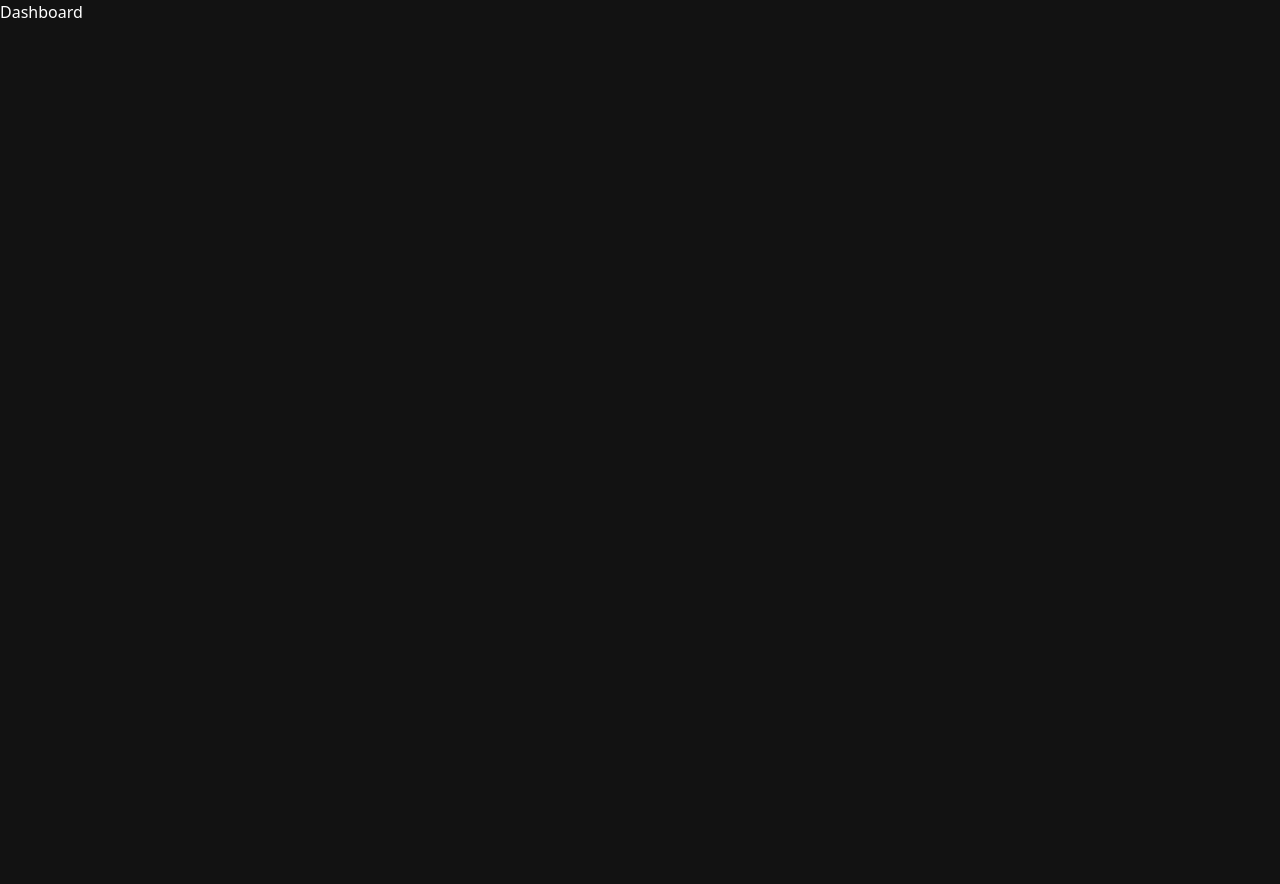
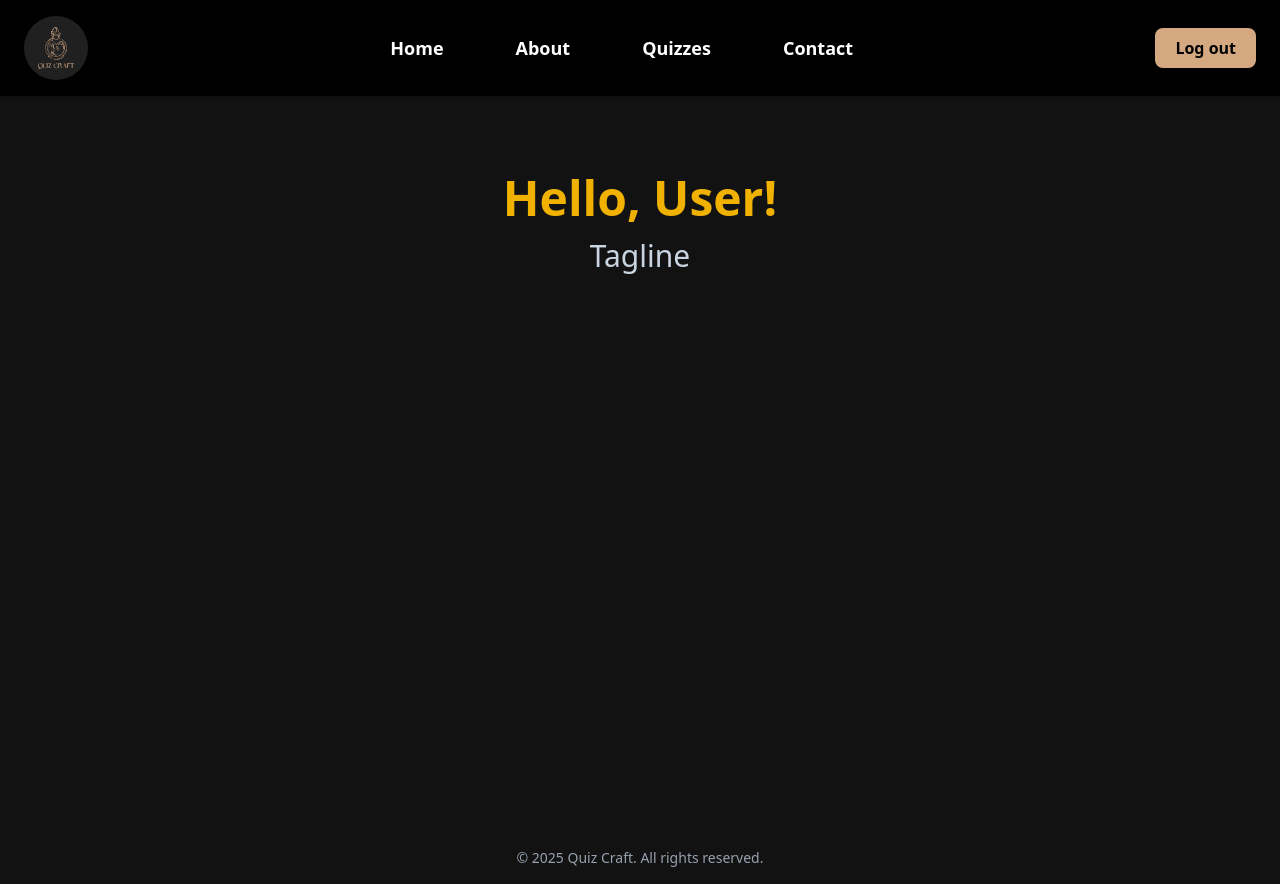
Before and after one commit to sivaprakashp-tce/QuizCraft, a React (Vite) app in the folder frontend/: page /dashboard in a window 1280 px wide. Before the commit the page ends 800 px from the top, so only its background shows below. Built offline with nearby package versions, Linux system fonts and the light colour scheme; a web font is replaced by a local one.

Commit message:
Header in Dashboard

```diff
--- a/frontend/src/components/Navbar.jsx
+++ b/frontend/src/components/Navbar.jsx
@@ -17,8 +17,6 @@ const Navbar = () => {
     "Home",
     "About",
     "Quizzes",
-    "Question Bank",
-    "Test Yourself",
     "Contact",
   ];
 
--- a/frontend/src/pages/Dashboard.jsx
+++ b/frontend/src/pages/Dashboard.jsx
@@ -1,8 +1,27 @@
 import React from 'react'
+import Navbar from '../components/Navbar'
+import Footer from '../components/Footer'
 
 const Dashboard = () => {
   return (
-    <div>Dashboard</div>
+    <React.Fragment>
+      <Navbar />
+      <div className="w-screen min-h-[92vh]">
+        <DashboardHeader name={'User'}/>
+      </div>
+      <Footer />
+    </React.Fragment>
+  )
+}
+
+const DashboardHeader = ({name}) => {
+  return (
+    <React.Fragment>
+      <div className="dashboard-header-cont h-64 flex flex-col justify-center items-center gap-4">
+        <h1 className="text-5xl text-yellow-500 font-black">Hello, {name}!</h1>
+        <h3 className="text-3xl text-slate-300">Tagline</h3>
+      </div>
+    </React.Fragment>
   )
 }
 
```
